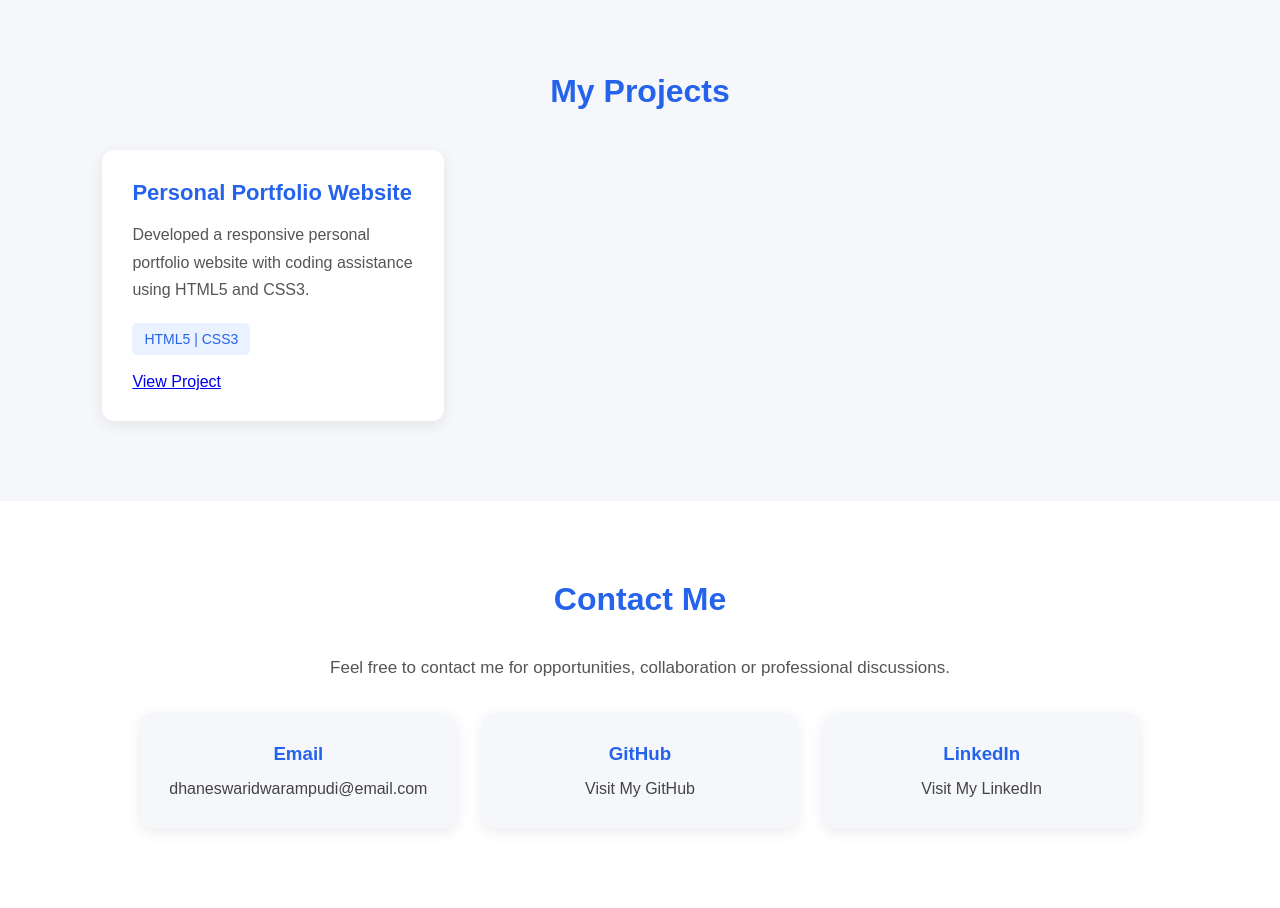
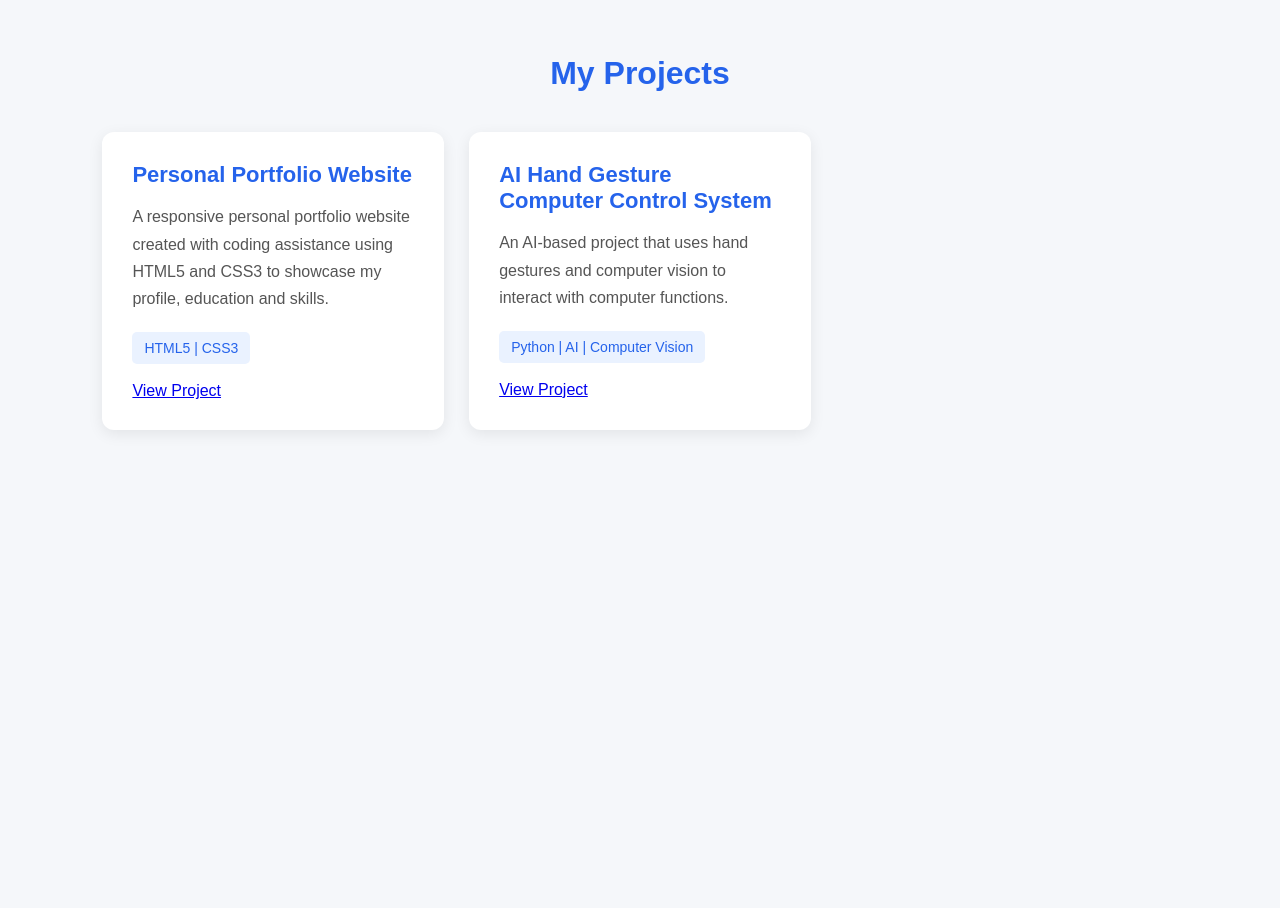
Before and after one commit to dhaneswaridwarampudi-hash/codomax-personal-portfolio, a plain HTML site: page index.html in a window 1280 px wide. Shown: the part 2260-3168 px from the top of the page. After the commit the page ends 2770 px from the top, so only its background shows below. Drawn offline with Linux system fonts and the light colour scheme.

Commit message:
Update index.html

````diff
--- a/index.html
+++ b/index.html
@@ -158,61 +158,45 @@
 </section>
 
 <!-- Projects Section -->
-```html
-<!-- Projects Section -->
 <section id="projects" class="projects">
 
     <h1 class="section-title">My Projects</h1>
 
     <div class="projects-container">
 
+        <!-- Project 1 -->
         <div class="project-card">
             <h2>Personal Portfolio Website</h2>
+
             <p>
-                Developed a responsive personal portfolio
-                website with coding assistance using
-                HTML5 and CSS3.
+                A responsive personal portfolio website
+                created with coding assistance using
+                HTML5 and CSS3 to showcase my profile,
+                education and skills.
             </p>
+
             <span>HTML5 | CSS3</span>
             <br><br>
+
             <a href="https://github.com/dhaneswaridwarampudi-hash/codomax-personal-portfolio"
                target="_blank">View Project</a>
         </div>
 
-    </div>
+        <!-- Project 2 -->
+        <div class="project-card">
+            <h2>AI Hand Gesture Computer Control System</h2>
 
-</section>
+            <p>
+                An AI-based project that uses hand gestures
+                and computer vision to interact with
+                computer functions.
+            </p>
 
+            <span>Python | AI | Computer Vision</span>
+            <br><br>
 
-<!-- Contact Section -->
-<section id="contact" class="contact">
-
-    <h1 class="section-title">Contact Me</h1>
-
-    <p class="contact-description">
-        Feel free to contact me for opportunities,
-        collaboration or professional discussions.
-    </p>
-
-    <div class="contact-container">
-
-        <div class="contact-card">
-            <h3>Email</h3>
-            <p>dhaneswaridwarampudi@email.com</p>
-        </div>
-
-        <div class="contact-card">
-            <h3>GitHub</h3>
-            <a href="https://github.com/dhaneswaridwarampudi-hash" target="_blank">
-                Visit My GitHub
-            </a>
-        </div>
-
-        <div class="contact-card">
-            <h3>LinkedIn</h3>
-            <a href="https://www.linkedin.com/in/dhaneswari-dwarampudi-15b910373/" target="_blank">
-                Visit My LinkedIn
-            </a>
+            <a href="https://github.com/dhaneswaridwarampudi-hash/AI-Hand-Gesture-Computer-Control-System"
+               target="_blank">View Project</a>
         </div>
 
     </div>
````
